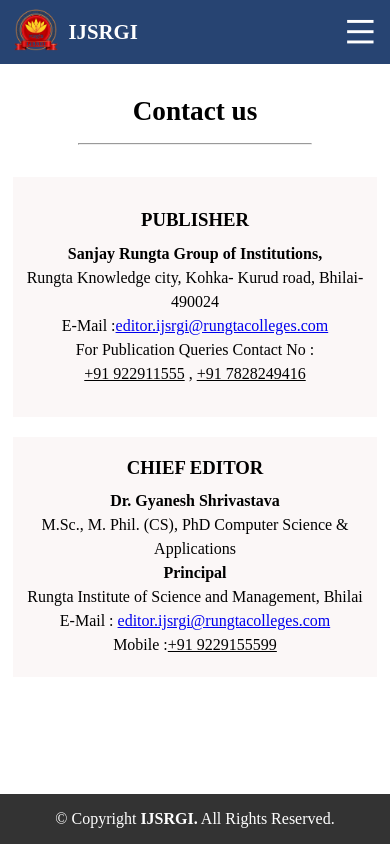
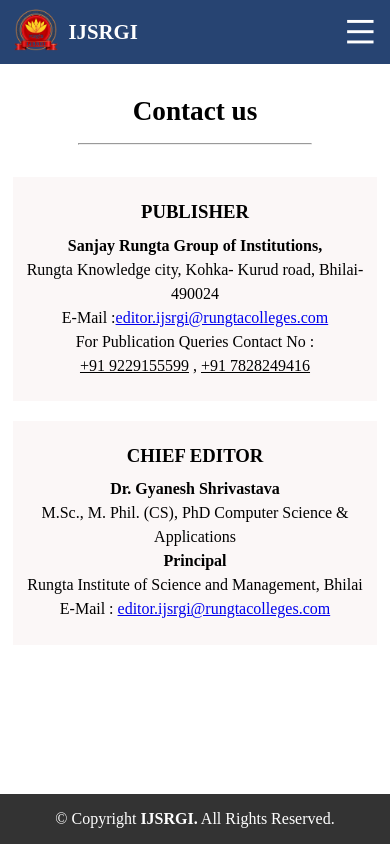
Before and after one commit to LokeshwarPrasad3/College-Journal-Web, a React (Vite) app: page /contact-us in a window 390 px wide. Built offline with nearby package versions, Linux system fonts and the light colour scheme; a web font is replaced by a local one.

Commit message:
update mobile of publisher

```diff
--- a/src/Pages/ContactUs.jsx
+++ b/src/Pages/ContactUs.jsx
@@ -30,7 +30,7 @@
               padding: "1.3rem 0.4rem",
               textAlign: "center",
               lineHeight: "24px",
-              height: "15rem"
+              height: "14rem",
             }}
           >
             <h3 style={{ marginBottom: "0.6rem" }}>PUBLISHER</h3>
@@ -45,7 +45,9 @@
             </p>
             <p>For Publication Queries Contact No : </p>
             <p>
-              <span style={{ textDecoration: "underline" }}>+91 922911555</span>
+              <span style={{ textDecoration: "underline" }}>
+                +91 9229155599
+              </span>
               &nbsp;,&nbsp;
               <span style={{ textDecoration: "underline" }}>
                 +91 7828249416
@@ -65,7 +67,7 @@
               padding: "1.3rem 0.4rem",
               textAlign: "center",
               lineHeight: "24px",
-              height: "15rem"
+              height: "14rem",
             }}
           >
             <h3 style={{ marginBottom: "0.6rem" }}>CHIEF EDITOR</h3>
@@ -82,12 +84,6 @@
                 editor.ijsrgi@rungtacolleges.com
               </a>
             </p>
-            <p>
-              Mobile :
-              <span style={{ textDecoration: "underline" }}>
-                +91 9229155599
-              </span>
-            </p>
           </div>
         </div>
       </div>
```
Also changed, not shown: 2 other files (tests, documents, lock files or other folders).
